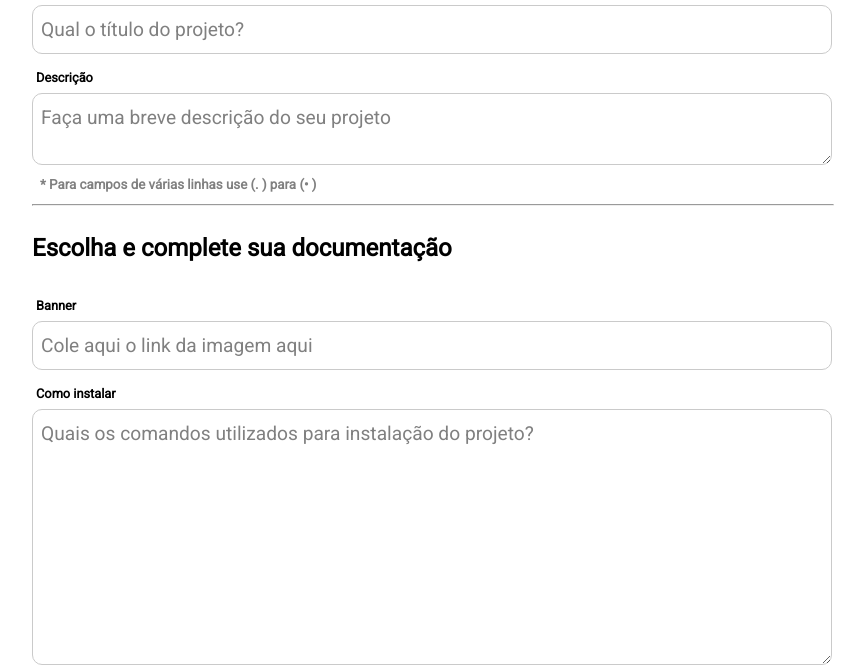
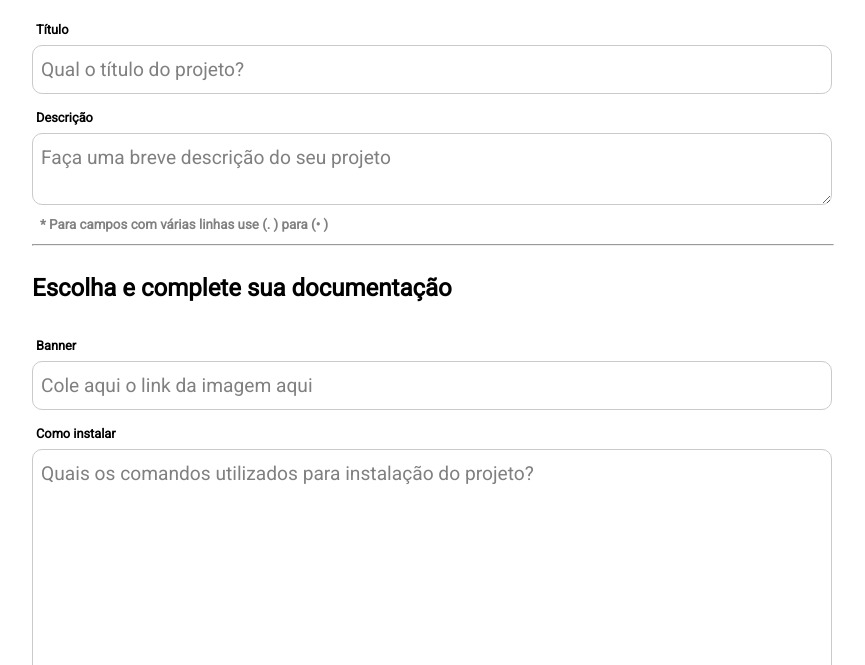
Before and after one commit to danilobserafim/Readme, a website: page index.html in a window 1280 px wide. Shown: the part 135-800 px from the top of the page, without its empty margins (208-1073 px from the left). Drawn offline with Linux system fonts and the light colour scheme.

Commit message:
melhoria na usabilidade

```diff
--- a/index.html
+++ b/index.html
@@ -23,7 +23,7 @@
         <textarea name="descricao" id="descricao" placeholder="Faça uma breve descrição do seu projeto" onchange="change()"></textarea>
 
         <small id="alert">* Seu README deve conter ao menos Título e Descrição</small>
-        <small id="info">* Para campos de várias linhas use (. ) para (• )</small>
+        <small id="info">* Para campos com várias linhas use (. ) para (• )</small>
         <hr width="100%">
 
 
--- a/script.js
+++ b/script.js
@@ -64,7 +64,7 @@ button.addEventListener("click", ()=>{
     ${uso && `<h2>Modo de uso</h2>
     <p>${separaLinhas(uso)}</p>`}
 
-    ${tecnologias && `<h2>Técnologias</h2>
+    ${tecnologias && `<h2>Tecnologías</h2>
     <p>${separaLinhas(tecnologias)}</p>`}
 
     ${contribuir && `<h2>ajude você também</h2>
--- a/style.css
+++ b/style.css
@@ -1,5 +1,8 @@
 *{
     font-family: 'Roboto', sans-serif;
+}
+body{
+    padding: 32px 0;
 }
 
 h1{
```
